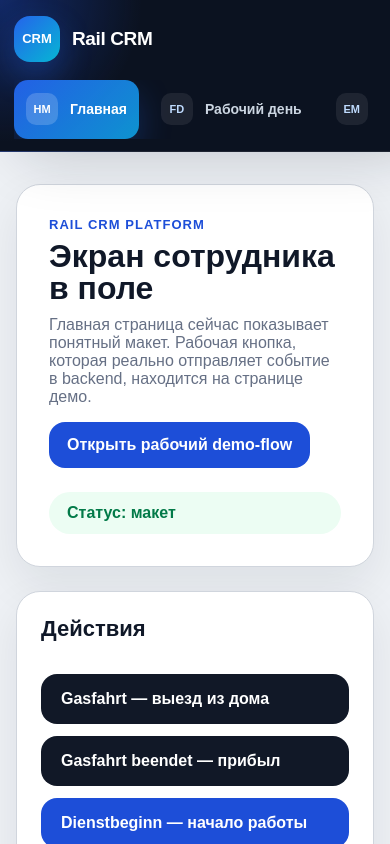
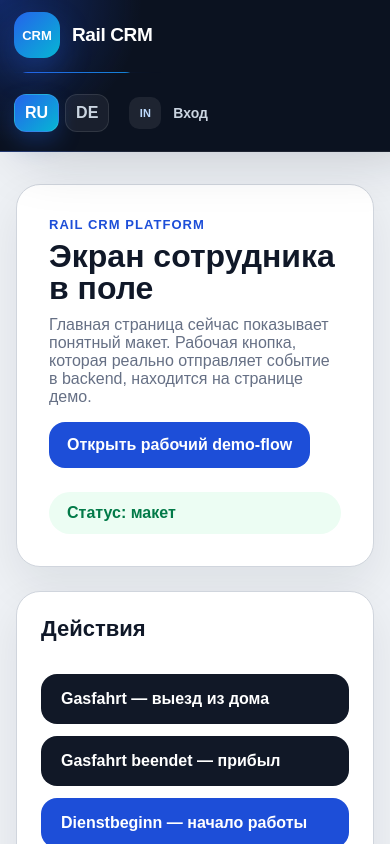
Before and after one commit to Webartdp/rail-crm-platform, a Next.js app in the folder frontend/: page / in a window 390 px wide. Shown: the top 844 px of the page. Built offline with nearby package versions, Linux system fonts and the light colour scheme; no server answers.

Commit message:
Style RU DE language switcher in sidebar

```diff
--- a/frontend/app/navigation.css
+++ b/frontend/app/navigation.css
@@ -38,7 +38,8 @@ body {
 
 .nav-brand small,
 .nav-user small,
-.nav-group p {
+.nav-group p,
+.language-switcher span {
   color: #94a3b8;
 }
 
@@ -136,6 +137,48 @@ body {
   border-top: 1px solid rgba(255, 255, 255, .08);
 }
 
+.language-switcher {
+  display: grid;
+  gap: 8px;
+  padding: 10px;
+  border-radius: 16px;
+  background: rgba(255, 255, 255, .05);
+}
+
+.language-switcher span {
+  font-size: 11px;
+  font-weight: 900;
+  letter-spacing: .12em;
+  text-transform: uppercase;
+}
+
+.language-switcher div {
+  display: grid;
+  grid-template-columns: 1fr 1fr;
+  gap: 6px;
+}
+
+.language-switcher button {
+  border: 1px solid rgba(255, 255, 255, .1);
+  border-radius: 12px;
+  padding: 9px 10px;
+  color: #cbd5e1;
+  background: rgba(255, 255, 255, .06);
+  cursor: pointer;
+  font-weight: 900;
+}
+
+.language-switcher button:hover {
+  color: #fff;
+  background: rgba(255, 255, 255, .1);
+}
+
+.language-switcher button.active {
+  color: #fff;
+  background: linear-gradient(135deg, #2563eb, #06b6d4);
+  box-shadow: 0 10px 22px rgba(37, 99, 235, .28);
+}
+
 .nav-user {
   display: grid;
   gap: 3px;
@@ -197,7 +240,8 @@ body {
 
   .nav-brand small,
   .nav-group p,
-  .nav-user {
+  .nav-user,
+  .language-switcher span {
     display: none;
   }
 
@@ -219,8 +263,24 @@ body {
   }
 
   .nav-footer {
+    display: flex;
+    align-items: center;
+    gap: 8px;
     padding: 0;
     border-top: 0;
+  }
+
+  .language-switcher {
+    padding: 0;
+    background: transparent;
+  }
+
+  .language-switcher div {
+    display: flex;
+  }
+
+  .language-switcher button {
+    min-width: 44px;
   }
 
   .nav-button {
@@ -240,6 +300,6 @@ body {
   }
 
   .nav-footer {
-    display: none;
+    display: flex;
   }
 }
```
